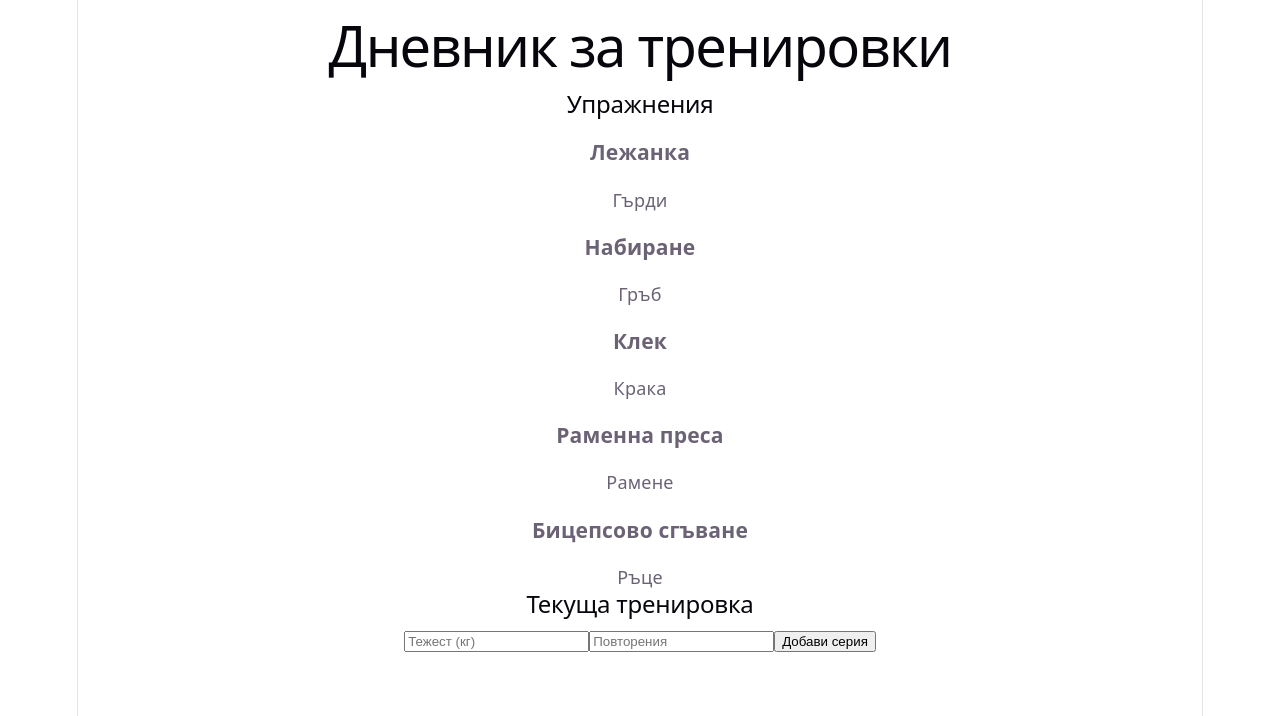
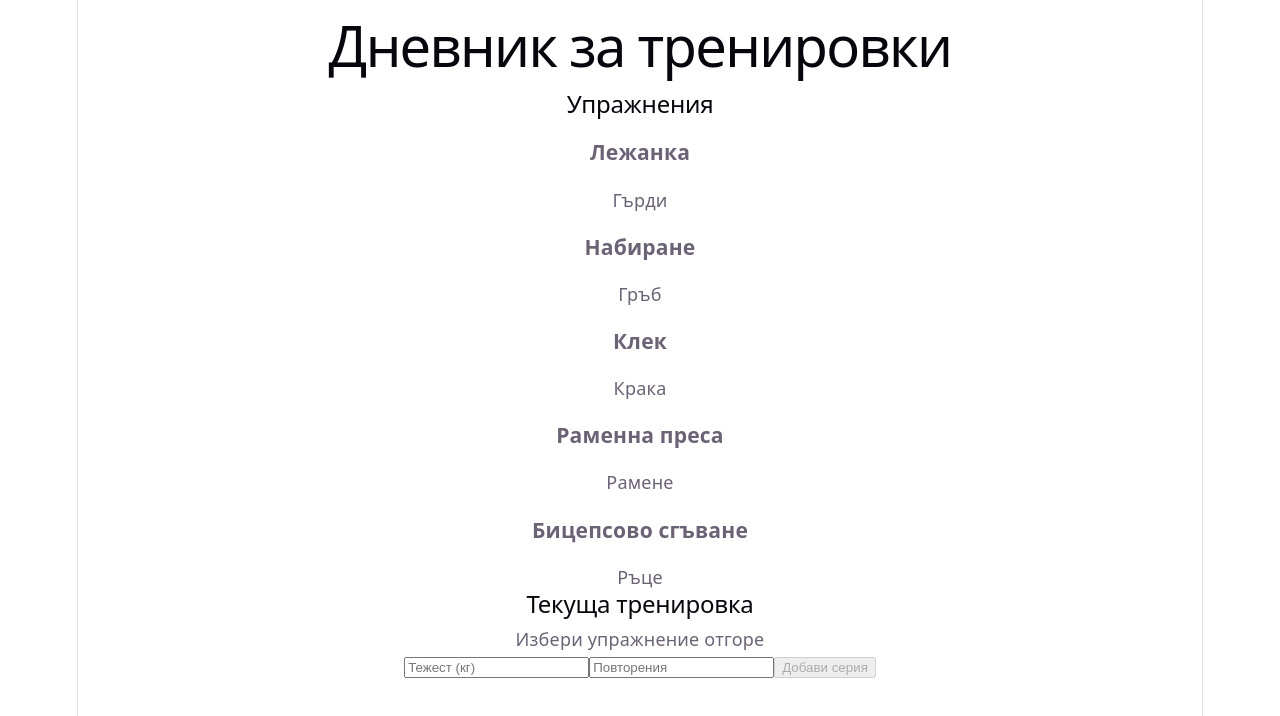
Before and after one commit to dvedevet/Workout-PR-Tracker, a React app in the folder frontend/: page / in a window 1280 px wide. Shown: the top 716 px of the page. Built offline with nearby package versions, Linux system fonts and the light colour scheme; the HTML template or start-up script is replaced by a standard one.

Commit message:
Adding option to select exercise

```diff
--- a/frontend/src/App.jsx
+++ b/frontend/src/App.jsx
@@ -8,11 +8,16 @@ import ExerciseList from "./components/ExerciseList"
 import SessionBoard from "./components/SessionBoard"
 
 function App() {
+  const [selectedExercise, setSelectedExercise] = useState(null)
+
   return (
     <div>
       <h1>Дневник за тренировки</h1>
-      <ExerciseList />
-      <SessionBoard />
+      <ExerciseList
+        selectedExercise={selectedExercise}
+        onSelect={setSelectedExercise}
+      />
+      <SessionBoard selectedExercise={selectedExercise} />
     </div>
   )
 }
--- a/frontend/src/components/ExerciseCard.jsx
+++ b/frontend/src/components/ExerciseCard.jsx
@@ -1,7 +1,13 @@
-function ExerciseCard({ name, muscleGroup }) {
+function ExerciseCard({ name, muscleGroup, isSelected, onSelect }) {
   return (
-    <div>
-      <h3>{name}</h3>
+    <div
+      onClick={onSelect}
+      style={{
+        cursor: "pointer",
+        fontWeight: isSelected ? "bold" : "normal",
+      }}
+    >
+      <h3>{isSelected ? "✓ " : ""}{name}</h3>
       <p>{muscleGroup}</p>
     </div>
   )
--- a/frontend/src/components/ExerciseList.jsx
+++ b/frontend/src/components/ExerciseList.jsx
@@ -1,7 +1,7 @@
 import ExerciseCard from "./ExerciseCard"
 import { exercises } from "../data/exercises"
 
-function ExerciseList() {
+function ExerciseList({ selectedExercise, onSelect }) {
   return (
     <div>
       <h2>Упражнения</h2>
@@ -10,6 +10,8 @@ function ExerciseList() {
           key={exercise.id}
           name={exercise.name}
           muscleGroup={exercise.muscleGroup}
+          isSelected={selectedExercise?.id === exercise.id}
+          onSelect={() => onSelect(exercise)}
         />
       ))}
     </div>
--- a/frontend/src/components/SessionBoard.jsx
+++ b/frontend/src/components/SessionBoard.jsx
@@ -1,22 +1,36 @@
 import { useState } from "react"
 
-function SessionBoard() {
+function SessionBoard({ selectedExercise }) {
   const [weight, setWeight] = useState("")
   const [reps, setReps] = useState("")
   const [sets, setSets] = useState([])
 
   function handleAddSet() {
-    if (weight === "" || reps === "") return
+  if (!selectedExercise || weight === "" || reps === "") return
 
-    const newSet = { weight: Number(weight), reps: Number(reps) }
-    setSets([...sets, newSet])
-    setWeight("")
-    setReps("")
+  const setNumber =
+    sets.filter((set) => set.exerciseId === selectedExercise.id).length + 1
+
+  const newSet = {
+    exerciseId: selectedExercise.id,
+    exerciseName: selectedExercise.name,
+    setNumber: setNumber,
+    weight: Number(weight),
+    reps: Number(reps),
   }
+  setSets([...sets, newSet])
+  setWeight("")
+  setReps("")
+}
 
   return (
     <div>
       <h2>Текуща тренировка</h2>
+      <p>
+        {selectedExercise
+          ? `Упражнение: ${selectedExercise.name}`
+          : "Избери упражнение отгоре"}
+      </p>
 
       <input
         type="number"
@@ -30,13 +44,15 @@ function SessionBoard() {
         value={reps}
         onChange={(e) => setReps(e.target.value)}
       />
-      <button onClick={handleAddSet}>Добави серия</button>
+      <button onClick={handleAddSet} disabled={!selectedExercise}>
+        Добави серия
+      </button>
 
       <ul>
         {sets.map((set, index) => (
-          <li key={index}>
-            Серия {index + 1}: {set.weight} кг × {set.reps}
-          </li>
+            <li key={index}>
+            {set.exerciseName} - серия {set.setNumber}: {set.weight} кг × {set.reps}
+            </li>
         ))}
       </ul>
     </div>
```
